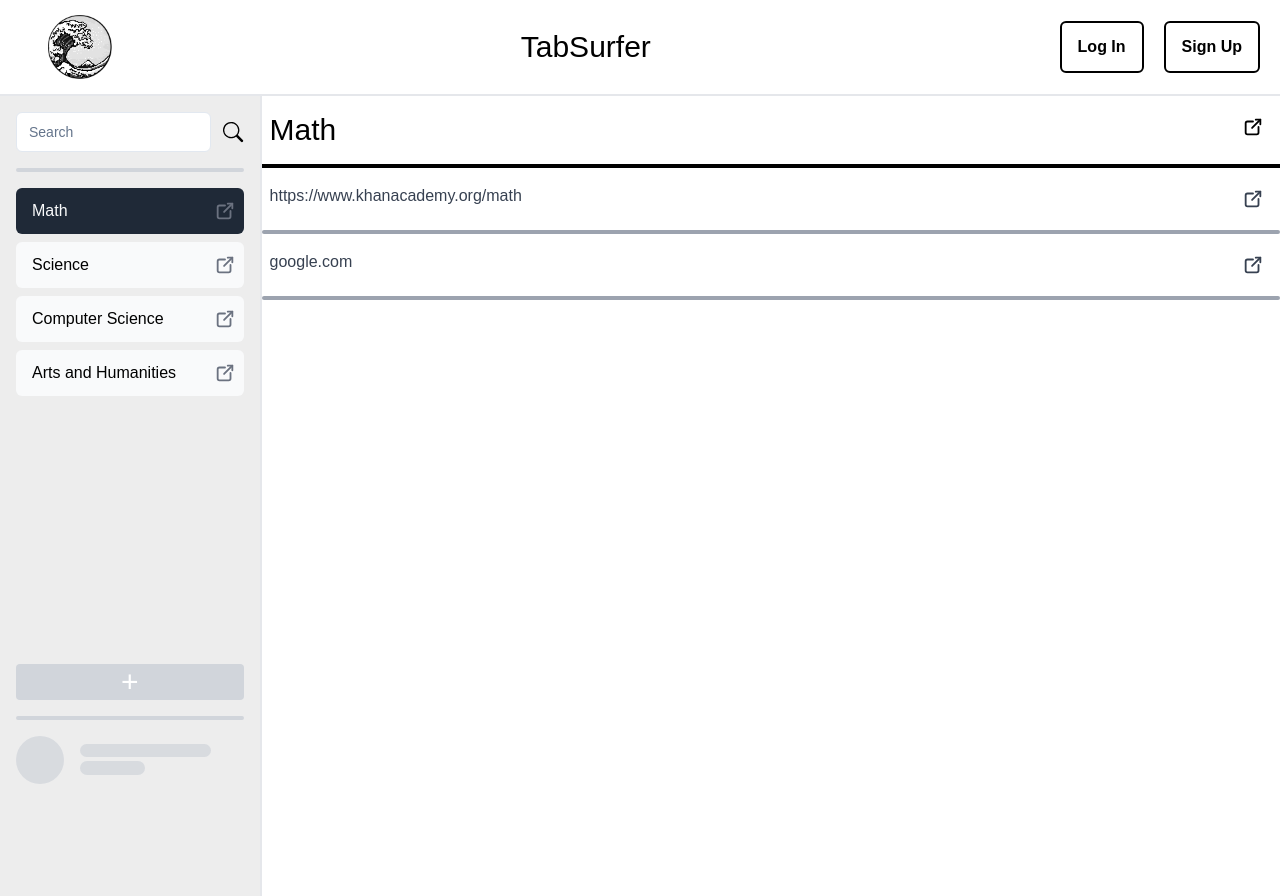
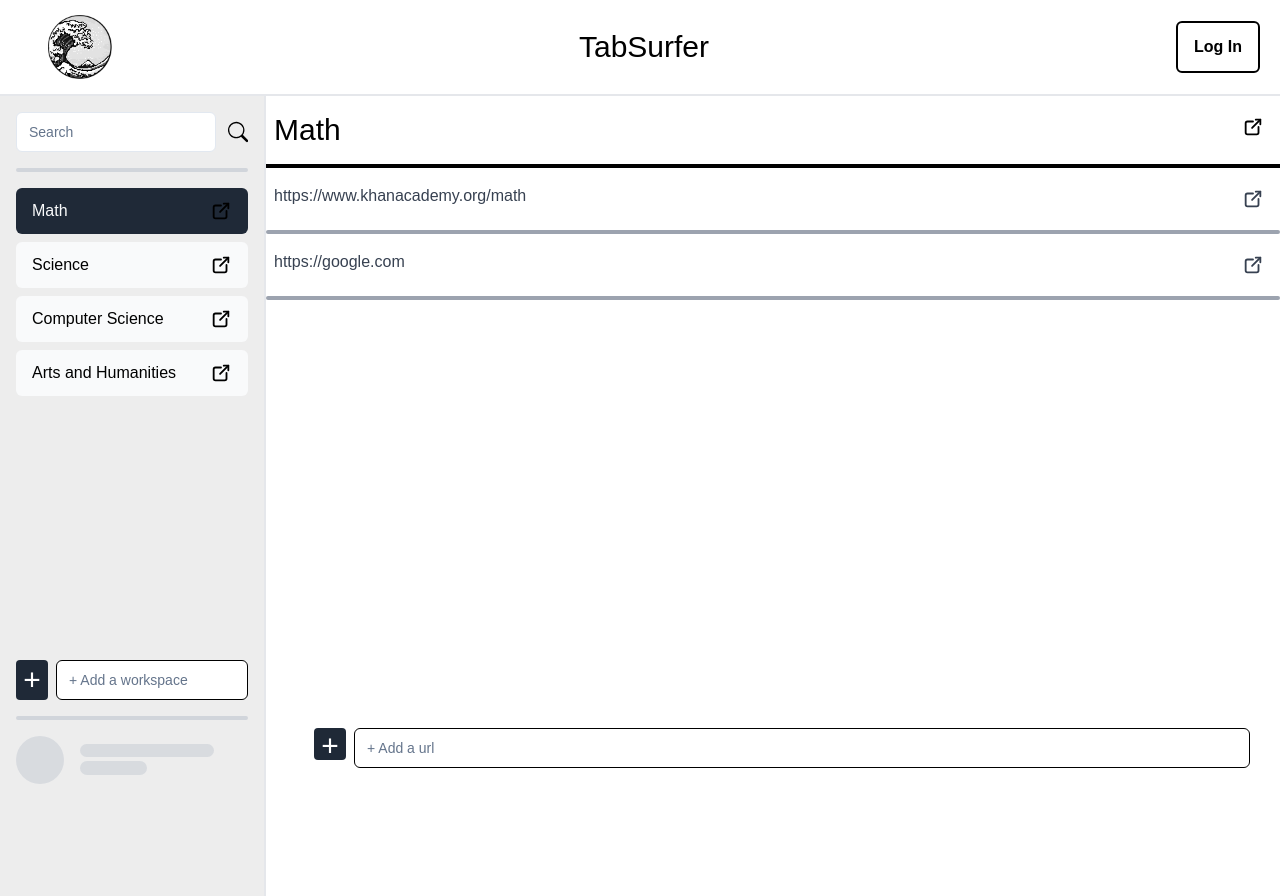
Before and after one commit to justin-huiyun-lee/TabSurfer, a Next.js app: page / in a window 1280 px wide. Built offline with nearby package versions, Linux system fonts and the light colour scheme.

Commit message:
Justin Wake Up

```diff
--- a/src/app/page.tsx
+++ b/src/app/page.tsx
@@ -1,5 +1,5 @@
 "use client";
-import React, { useState, useEffect } from "react";
+import { useState, useEffect } from "react";
 import { TbExternalLink } from "react-icons/tb";
 import Navbar from "@/components/Navbar";
 import Sidebar from "@/components/Sidebar";
@@ -16,13 +16,13 @@
 let data = [
   {
     title: "Math",
-    urls: ["https://www.khanacademy.org/math", "google.com"],
-    active: true,
+    urls: ["https://www.khanacademy.org/math", "https://google.com"],
+    active: false,
   },
   {
     title: "Science",
     urls: ["https://www.khanacademy.org/science"],
-    active: false,
+    active: true,
   },
   {
     title: "Computer Science",
--- a/src/components/Navbar.tsx
+++ b/src/components/Navbar.tsx
@@ -26,12 +26,6 @@
         >
           Log In
         </Link>
-        <Link
-          href="/register"
-          className="mr-5 cursor-pointer rounded-md border-2 border-black px-4 py-3 font-bold text-black duration-300 hover:bg-black hover:text-white"
-        >
-          Sign Up
-        </Link>
       </div>
     </div>
   );
--- a/src/components/Sidebar.tsx
+++ b/src/components/Sidebar.tsx
@@ -21,8 +21,30 @@
     }));
     // Update the state with the new data
     setUpdatedData(newData);
-    Workspaces(data, index);
+    Workspaces(data);
   };
+
+  function openMultipleURLs(urls) {
+    urls.reverse().forEach(function (url) {
+      window.open(url);
+    });
+  }
+
+  function addCategory(e) {
+    e.preventDefault();
+
+    const newWorkspace = {
+        title: e.target.elements.addCategory.value, // Accessing input value
+        urls: [],
+        active: false
+    };
+
+    data.push(newWorkspace);
+
+    // Update the state with the new data
+    setUpdatedData(newData);
+    Workspaces(data);
+}
 
   return (
     <div className="flex h-screen w-1/4 flex-col justify-between border-r-2 bg-[#ededed] p-4">
@@ -40,15 +62,31 @@
               onClick={() => handleItemClick(index)}
             >
               {item.title}
-              <TbExternalLink className="pr-2 text-3xl text-gray-500 duration-300 hover:text-gray-50" />
+              <TbExternalLink
+                className="mr-2 pr-2 text-3xl text-black duration-300 hover:text-gray-500 justify-right"
+                onClick={() => {openMultipleURLs(data[index].urls)}}
+              />
             </div>
           ))}
         </div>
       </div>
       <div className="mb-24">
-        <button className="mb-4 w-full rounded bg-gray-300 text-3xl text-white duration-300 hover:scale-95">
-          +
-        </button>
+        <form onSubmit={addCategory}>
+            <div className="flex flex-row">
+                <button
+                  className="mb-4 mr-2 w-[2.5vw] rounded bg-gray-800 text-3xl text-white duration-300 hover:scale-95"
+                  type="submit"
+                >
+                    +
+                </button>
+                <Input
+                    type="text"
+                    id="addCategory"
+                    placeholder="+ Add a workspace"
+                    className="w-[15vw] mb-4 border-black"
+                />
+            </div>
+        </form>
         <div className="mb-4 h-1 w-full place-self-center rounded-full bg-gray-300"></div>
         <div className="flex">
           <Skeleton className="h-12 min-w-12 rounded-full bg-gray-300" />
--- a/src/components/Workspaces.tsx
+++ b/src/components/Workspaces.tsx
@@ -1,38 +1,77 @@
 "use client"
+import { Input } from "./ui/input";
 import React, { useState, useEffect } from "react";
 import { TbExternalLink } from "react-icons/tb";
 
 const Workspaces = ({ data }) => {
-  // State to track the active workspace index
-  const [activeIndex, setActiveIndex] = useState(0);
+  let activeIndex = 0;
 
   // Find the active workspace and update the index
   useEffect(() => {
     const foundIndex = data.findIndex((workspace) => workspace.active);
-    setActiveIndex(foundIndex !== -1 ? foundIndex : 0);
+    if (foundIndex !== -1) {
+      activeIndex = foundIndex;
+    } else {
+      activeIndex = 0;
+    }
   }, [data]);
 
+  function openMultipleURLs(urls) {
+    urls.reverse().forEach(function (url) {
+      window.open(url);
+    });
+  }
+
+  function formSubmit(e) {
+    e.preventDefault();
+    data[activeIndex].urls.push(url);
+  }
 
   return (
-    <div className="h-full w-full">
+    <div className="flex h-full w-full flex-col">
       <div className="flex justify-between mt-4">
         <h1 className="flex-grow text-3xl font-medium ml-2">
           {data[activeIndex]?.title}
         </h1>
-        <TbExternalLink className="mr-2 pr-2 text-3xl text-black duration-300 hover:text-gray-500 justify-right" />
+        <TbExternalLink
+          className="mr-2 pr-2 text-3xl text-black duration-300 hover:text-gray-500 justify-right"
+          onClick={() => {openMultipleURLs(data[activeIndex].urls)}}
+        />
       </div>
-      <div className="mt-4 h-1 w-full place-self-center bg-black overflow-hidden"></div>
-      {data[activeIndex]?.urls.map((url, index) => (
+      <div className="mt-4 h-1 w-full place-self-center bg-black overflow-hidden flex-grow" onClick={openMultipleURLs}></div>
+      <div className="h-[70vh]">
+        {
+          data[activeIndex]?.urls.map((url, index) => (
             <React.Fragment key={index}>
               <div className="flex my-4">
                 <h3 className="flex-grow text-md font-medium ml-2 hover:underline text-gray-700 hover:text-black">
                   {url}
                 </h3>
-            <TbExternalLink className="mr-2 pr-2 text-3xl hover:text-black duration-300 text-gray-700 justify-right" />
+                <TbExternalLink
+                  className="mr-2 pr-2 text-3xl hover:text-black duration-300 text-gray-700 justify-right"
+                  onClick={() => {window.open(url)}}
+                />
               </div>
               <div className="mt-4 h-1 w-full place-self-center rounded-full bg-gray-400"></div>
             </React.Fragment>
-      ))}
+          ))
+        }
+      </div>
+      <form onSubmit={formSubmit}>
+          <div className="flex flex-row">
+              <button
+                className="ml-12 mb-4 mr-2 w-[2.5vw] h-[2.5vw] rounded bg-gray-800 text-3xl text-white duration-300 hover:scale-95"
+                type="submit"
+              >
+                  +
+              </button>
+              <Input
+                  type="text"
+                  placeholder="+ Add a url"
+                  className="w-[70vw] border-black"
+              />
+          </div>
+      </form>
     </div>
   );
 };
```
Lines whose indentation alone changed are shown as unchanged.
